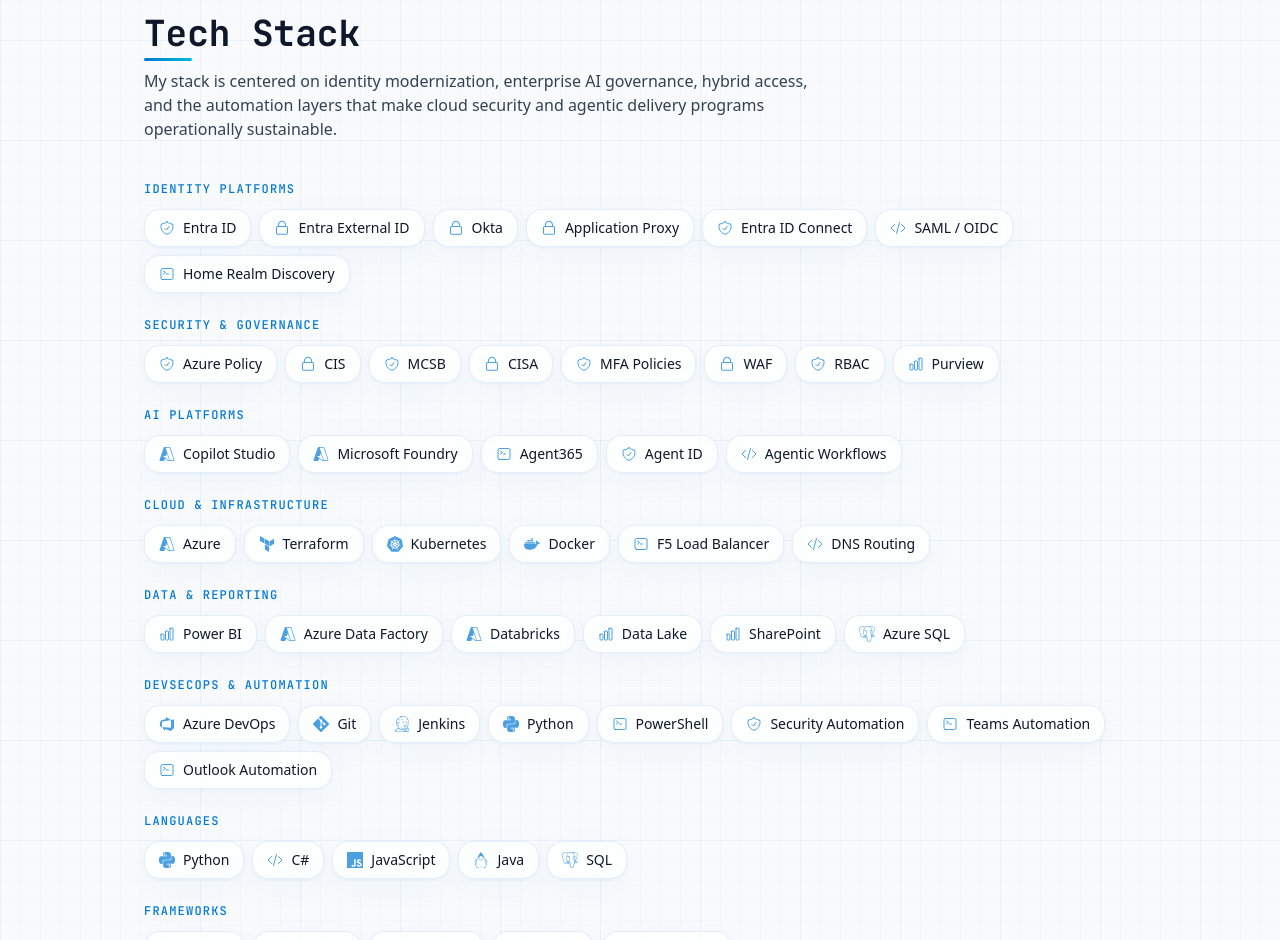
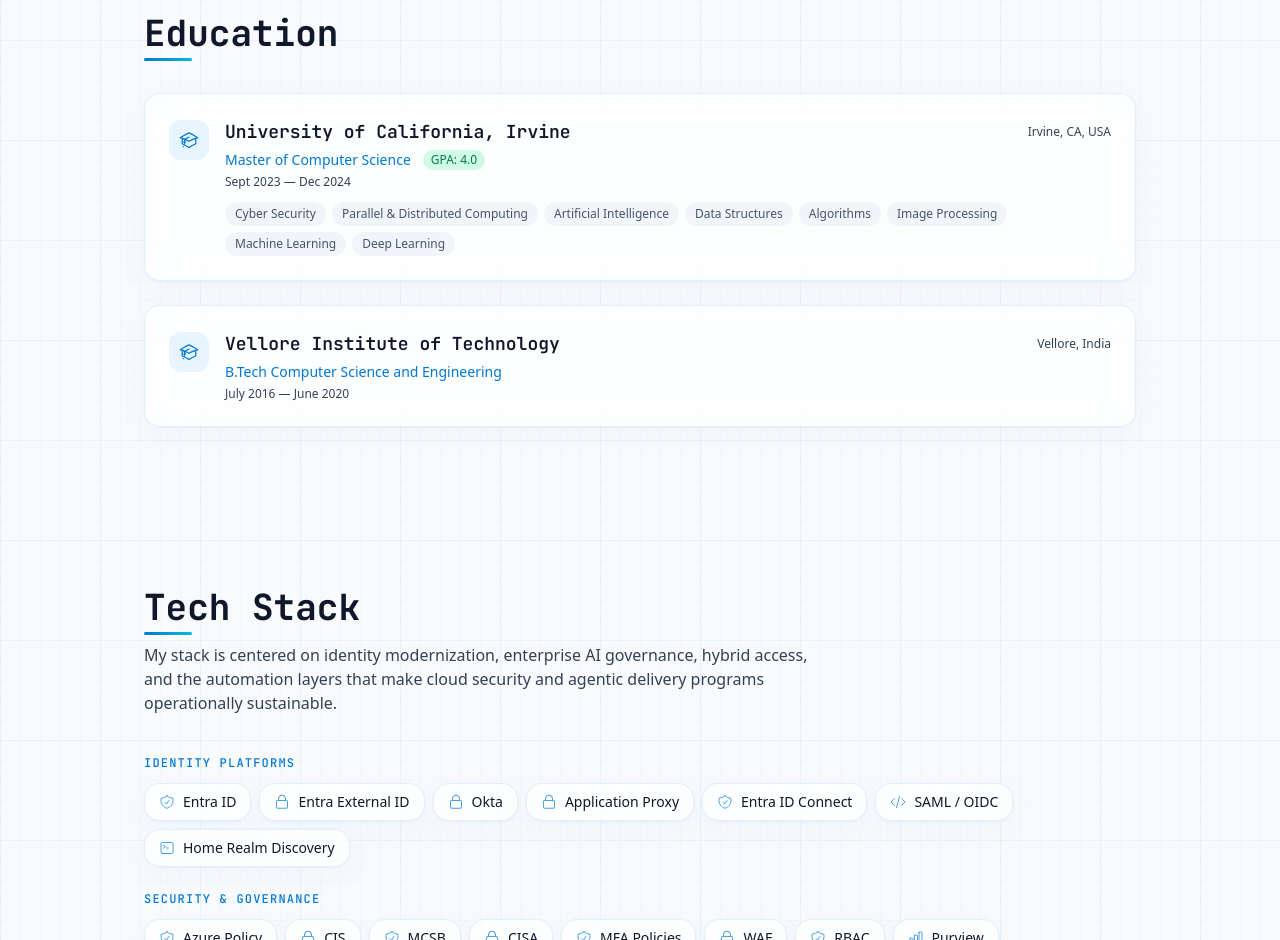
Before and after one commit to stark3998/portfolio, a Next.js app: page / in a window 1280 px wide. Shown: the part 1860-2800 px from the top of the page. Built offline with nearby package versions, Linux system fonts and the light colour scheme; no server answers.

Commit message:
Resume Update

```diff
--- a/src/app/page.tsx
+++ b/src/app/page.tsx
@@ -1,5 +1,6 @@
 import Hero from "@/components/Hero";
 import About from "@/components/About";
+import Education from "@/components/Education";
 import Experience from "@/components/Experience";
 import Projects from "@/components/Projects";
 import TechStack from "@/components/TechStack";
@@ -11,6 +12,7 @@
     <>
       <Hero />
       <About />
+      <Education />
       <TechStack />
       <Experience />
       <Projects />
--- /dev/null
+++ b/src/components/Education.tsx
@@ -0,0 +1,99 @@
+"use client";
+
+import { motion } from "framer-motion";
+import SectionWrapper from "./SectionWrapper";
+import { HiOutlineAcademicCap } from "react-icons/hi2";
+
+interface EducationItem {
+  institution: string;
+  degree: string;
+  period: string;
+  location: string;
+  gpa?: string;
+  courses?: string[];
+}
+
+const education: EducationItem[] = [
+  {
+    institution: "University of California, Irvine",
+    degree: "Master of Computer Science",
+    period: "Sept 2023 — Dec 2024",
+    location: "Irvine, CA, USA",
+    gpa: "4.0",
+    courses: [
+      "Cyber Security",
+      "Parallel & Distributed Computing",
+      "Artificial Intelligence",
+      "Data Structures",
+      "Algorithms",
+      "Image Processing",
+      "Machine Learning",
+      "Deep Learning",
+    ],
+  },
+  {
+    institution: "Vellore Institute of Technology",
+    degree: "B.Tech Computer Science and Engineering",
+    period: "July 2016 — June 2020",
+    location: "Vellore, India",
+  },
+];
+
+export default function Education() {
+  return (
+    <SectionWrapper id="education">
+      <h2 className="font-heading font-bold text-3xl md:text-4xl text-slate-dark section-heading">
+        Education
+      </h2>
+
+      <div className="mt-10 space-y-6">
+        {education.map((item, index) => (
+          <motion.div
+            key={index}
+            initial={{ opacity: 0, y: 16 }}
+            whileInView={{ opacity: 1, y: 0 }}
+            viewport={{ once: true }}
+            transition={{ duration: 0.4, delay: index * 0.1 }}
+            className="glass-card p-6"
+          >
+            <div className="flex items-start gap-4">
+              <div className="hidden sm:flex w-10 h-10 rounded-xl bg-azure-light text-azure items-center justify-center flex-shrink-0 mt-0.5">
+                <HiOutlineAcademicCap className="w-5 h-5" />
+              </div>
+              <div className="flex-1">
+                <div className="flex flex-wrap items-center justify-between gap-2 mb-1">
+                  <h3 className="font-heading font-semibold text-lg text-slate-dark">
+                    {item.institution}
+                  </h3>
+                  <span className="text-xs text-slate-mid">{item.location}</span>
+                </div>
+                <div className="flex flex-wrap items-center gap-3">
+                  <p className="text-sm text-azure font-medium">{item.degree}</p>
+                  {item.gpa && (
+                    <span className="px-2 py-0.5 text-xs font-medium rounded-full bg-emerald-100 text-emerald-700">
+                      GPA: {item.gpa}
+                    </span>
+                  )}
+                </div>
+                <p className="text-xs text-slate-mid mt-1">{item.period}</p>
+
+                {item.courses && (
+                  <div className="mt-3 flex flex-wrap gap-1.5">
+                    {item.courses.map((course) => (
+                      <span
+                        key={course}
+                        className="px-2.5 py-1 text-xs font-medium rounded-full bg-slate-100 text-slate-600"
+                      >
+                        {course}
+                      </span>
+                    ))}
+                  </div>
+                )}
+              </div>
+            </div>
+          </motion.div>
+        ))}
+      </div>
+    </SectionWrapper>
+  );
+}
--- a/src/components/Experience.tsx
+++ b/src/components/Experience.tsx
@@ -54,11 +54,11 @@
     description:
       "Designed Azure data engineering foundations for scalable ETL, analytics, governance, and secrets management.",
     highlights: [
+      "Converted 3,000 Parquet tables to Delta tables using Apache Spark and Databricks, leveraging Delta's ACID transactions and scalable metadata handling to enhance data management efficiency",
+      "Built a custom Docker image for Databricks clusters with preinstalled packages, reducing cluster run time by 14% by eliminating runtime installations",
       "Established Azure Data Lake foundations that gave the client a secure and scalable storage layer for analytics workloads",
       "Built Azure Data Factory pipelines that reduced manual data movement and improved the consistency of transformation workflows",
-      "Used Databricks to support large-scale processing and analytics for high-volume data use cases",
       "Implemented Unity Catalog and Azure Key Vault to strengthen governance, secrets management, and audit readiness",
-      "Partnered with analysts and data scientists to deliver reliable data products aligned to business reporting needs",
     ],
     status: "completed",
   },
--- a/src/components/Navbar.tsx
+++ b/src/components/Navbar.tsx
@@ -3,7 +3,7 @@
 import { useState, useEffect } from "react";
 import Link from "next/link";
 import { motion, AnimatePresence } from "framer-motion";
-import { HiOutlineShieldCheck } from "react-icons/hi2";
+import { HiOutlineShieldCheck, HiArrowDownTray } from "react-icons/hi2";
 import { HiBars3, HiXMark } from "react-icons/hi2";
 
 const navLinks = [
@@ -55,6 +55,15 @@
                 {link.label}
               </Link>
             ))}
+            <a
+              href="/resume.pdf"
+              target="_blank"
+              rel="noopener noreferrer"
+              className="ml-2 inline-flex items-center gap-1.5 px-4 py-2 text-sm font-medium rounded-lg bg-azure text-white hover:bg-azure-dark transition-colors"
+            >
+              <HiArrowDownTray className="w-4 h-4" />
+              Resume
+            </a>
           </div>
 
           {/* Mobile toggle */}
@@ -92,6 +101,15 @@
                   {link.label}
                 </Link>
               ))}
+              <a
+                href="/resume.pdf"
+                target="_blank"
+                rel="noopener noreferrer"
+                className="flex items-center gap-1.5 px-3 py-2 text-sm font-medium text-azure hover:bg-azure-light/50 rounded-lg transition-colors"
+              >
+                <HiArrowDownTray className="w-4 h-4" />
+                Resume
+              </a>
             </div>
           </motion.div>
         )}
--- a/src/components/Projects.tsx
+++ b/src/components/Projects.tsx
@@ -5,7 +5,7 @@
 import SectionWrapper from "./SectionWrapper";
 import { HiOutlineShieldCheck, HiArrowTopRightOnSquare } from "react-icons/hi2";
 import { GoLock } from "react-icons/go";
-import { SiTerraform, SiPython } from "react-icons/si";
+import { SiTerraform, SiPython, SiTensorflow } from "react-icons/si";
 import { VscAzure, VscAzureDevops } from "react-icons/vsc";
 import { useScrollTracking } from "@/hooks/useScrollTracking";
 import { trackProjectView, trackFilter } from "@/lib/analytics";
@@ -231,6 +231,30 @@
       "Executive Reporting",
     ],
   },
+  {
+    id: "emergency-response-assist",
+    title: "Emergency Response Assist (ERA)",
+    description:
+      "Developed an audio detection system using MFCC Feature Extraction and LSTM/CNN models, achieving 95.6% accuracy in identifying gunshot sounds for real-time emergency response.",
+    detailedDescription:
+      "Built an end-to-end audio classification pipeline for detecting gunshot sounds in real-time environments. The system used Mel-Frequency Cepstral Coefficient (MFCC) feature extraction combined with LSTM and CNN deep learning models to classify audio signals with 95.6% accuracy. Designed to enhance emergency response capabilities by enabling faster detection and alerting in critical situations.",
+    tags: ["Deep Learning", "LSTM", "CNN", "Python"],
+    icon: SiTensorflow,
+    color: "teal",
+    metrics: {
+      impact: "95.6% detection accuracy",
+      performance: "Real-time audio classification",
+      scale: "MFCC + LSTM/CNN pipeline",
+    },
+    fullTechStack: [
+      "Python",
+      "MFCC Feature Extraction",
+      "LSTM",
+      "CNN",
+      "NumPy",
+      "Audio Signal Processing",
+    ],
+  },
 ];
 
 type SortOption = "featured" | "recent" | "alphabetical";
--- a/src/components/TechStack.tsx
+++ b/src/components/TechStack.tsx
@@ -17,6 +17,12 @@
   SiSelenium,
   SiPandas,
   SiScikitlearn,
+  SiApachespark,
+  SiAmazonwebservices,
+  SiOpencv,
+  SiNumpy,
+  SiGnubash,
+  SiHtml5,
 } from "react-icons/si";
 import { VscAzure, VscAzureDevops } from "react-icons/vsc";
 import { HiOutlineShieldCheck, HiOutlineCodeBracket, HiOutlineCommandLine, HiOutlineChartBar } from "react-icons/hi2";
@@ -67,6 +73,7 @@
     name: "Cloud & Infrastructure",
     items: [
       { name: "Azure", icon: VscAzure },
+      { name: "AWS (S3, Lambda)", icon: SiAmazonwebservices },
       { name: "Terraform", icon: SiTerraform },
       { name: "Kubernetes", icon: SiKubernetes },
       { name: "Docker", icon: SiDocker },
@@ -80,7 +87,11 @@
       { name: "Power BI", icon: HiOutlineChartBar },
       { name: "Azure Data Factory", icon: VscAzure },
       { name: "Databricks", icon: VscAzure },
+      { name: "PySpark", icon: SiApachespark },
+      { name: "Azure Synapse", icon: VscAzure },
       { name: "Data Lake", icon: HiOutlineChartBar },
+      { name: "Cosmos DB", icon: VscAzure },
+      { name: "Redis Cache", icon: HiOutlineCommandLine },
       { name: "SharePoint", icon: HiOutlineChartBar },
       { name: "Azure SQL", icon: SiPostgresql },
     ],
@@ -106,16 +117,22 @@
       { name: "JavaScript", icon: SiJavascript },
       { name: "Java", icon: SiOpenjdk },
       { name: "SQL", icon: SiPostgresql },
+      { name: "Bash", icon: SiGnubash },
+      { name: "HTML", icon: SiHtml5 },
+      { name: "YAML", icon: HiOutlineCodeBracket },
     ],
   },
   {
-    name: "Frameworks",
+    name: "Frameworks & Libraries",
     items: [
       { name: "Django", icon: SiDjango },
       { name: "ASP.NET", icon: SiDotnet },
       { name: "Selenium", icon: SiSelenium },
       { name: "Pandas", icon: SiPandas },
+      { name: "NumPy", icon: SiNumpy },
+      { name: "OpenCV", icon: SiOpencv },
       { name: "Scikit-Learn", icon: SiScikitlearn },
+      { name: "NLTK", icon: SiPython },
     ],
   },
 ];
```
Also changed, not shown: 1 other file (tests, documents, lock files or other folders).
